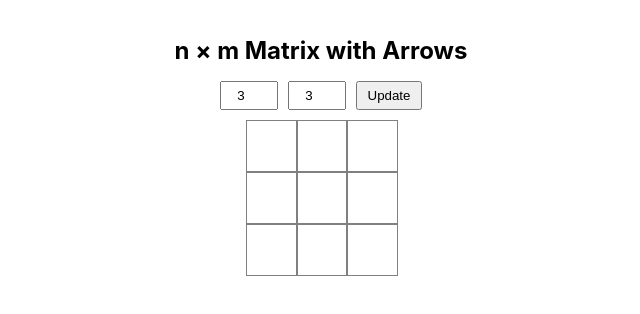
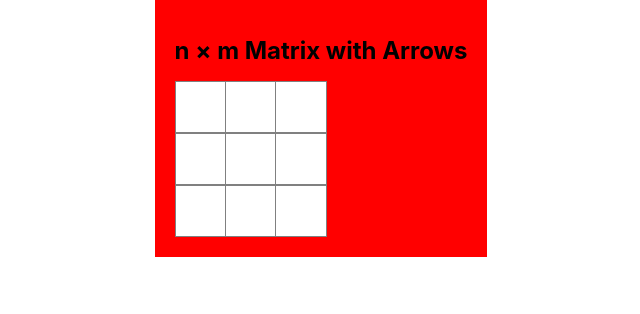
Before and after one commit to zelongjiang123/DirectedResearchAI, a React (Create React App) app in the folder game-visualization/: page / in a window 1280 px wide. Shown: the top 314 px of the page, without its empty margins (319-959 px from the left). Built offline with nearby package versions, Linux system fonts and the light colour scheme.

Commit message:
make a matrix grid

```diff
--- a/game-visualization/src/App.tsx
+++ b/game-visualization/src/App.tsx
@@ -1,7 +1,7 @@
 import React from 'react';
 import logo from './logo.svg';
 import './App.css';
-import MatrixGrid from './MatrixGrid';
+import MatrixGrid from './components/MatrixGrid';
 
 function App() {
   return (
--- a/game-visualization/src/MatrixGrid.tsx
+++ /dev/null
@@ -1,92 +0,0 @@
-import React, { useState } from "react";
-
-const directions = ["up", "down", "left", "right", "none"] as const;
-type Direction = (typeof directions)[number];
-
-type MatrixGridProps = {
-  initialRows?: number;
-  initialCols?: number;
-};
-
-const MatrixGrid: React.FC<MatrixGridProps> = ({ initialRows = 3, initialCols = 3 }) => {
-  const [rows, setRows] = useState<number>(initialRows);
-  const [cols, setCols] = useState<number>(initialCols);
-  const [arrowMatrix, setArrowMatrix] = useState<Direction[][]>(
-    Array.from({ length: rows }, () => Array.from({ length: cols }, () => "none"))
-  );
-
-  const handleArrowChange = (row: number, col: number) => {
-    setArrowMatrix((prev) => {
-      const newMatrix = prev.map((r) => [...r]);
-      const currentDirection = newMatrix[row][col];
-      const nextDirection = directions[(directions.indexOf(currentDirection) + 1) % directions.length];
-      newMatrix[row][col] = nextDirection;
-      return newMatrix;
-    });
-  };
-
-  const getArrowSVG = (direction: Direction) => {
-    switch (direction) {
-      case "up":
-        return "↑";
-      case "down":
-        return "↓";
-      case "left":
-        return "←";
-      case "right":
-        return "→";
-      default:
-        return "";
-    }
-  };
-
-  return (
-    <div style={{ display: "flex", flexDirection: "column", alignItems: "center", padding: "20px" }}>
-      <h1 style={{ fontSize: "24px", fontWeight: "bold" }}>n × m Matrix with Arrows</h1>
-      <div style={{ display: "flex", gap: "10px", marginBottom: "10px" }}>
-        <input
-          type="number"
-          min="1"
-          max="10"
-          value={rows}
-          onChange={(e) => setRows(Math.max(1, Math.min(10, Number(e.target.value))))}
-          style={{ width: "50px", textAlign: "center" }}
-        />
-        <input
-          type="number"
-          min="1"
-          max="10"
-          value={cols}
-          onChange={(e) => setCols(Math.max(1, Math.min(10, Number(e.target.value))))}
-          style={{ width: "50px", textAlign: "center" }}
-        />
-        <button onClick={() => setArrowMatrix(Array.from({ length: rows }, () => Array.from({ length: cols }, () => "none")))} style={{ padding: "5px 10px", cursor: "pointer" }}>Update</button>
-      </div>
-      <div style={{ display: "grid", gridTemplateColumns: `repeat(${cols}, 50px)`, gap: "0px" }}>
-        {arrowMatrix.map((row, rowIndex) =>
-          row.map((cell, colIndex) => (
-            <div
-              key={`${rowIndex}-${colIndex}`}
-              onClick={() => handleArrowChange(rowIndex, colIndex)}
-              style={{
-                display: "flex",
-                alignItems: "center",
-                justifyContent: "center",
-                width: "50px",
-                height: "50px",
-                border: "1px solid gray",
-                cursor: "pointer",
-                fontSize: "20px",
-                position: "relative",
-              }}
-            >
-              {getArrowSVG(cell)}
-            </div>
-          ))
-        )}
-      </div>
-    </div>
-  );
-};
-
-export default MatrixGrid;
--- /dev/null
+++ b/game-visualization/src/components/MatrixGrid.tsx
@@ -0,0 +1,90 @@
+import React, { useState } from "react";
+import './index.less';
+
+interface Arrow {
+  fromRow: number;
+  fromCol: number;
+  toRow: number;
+  toCol: number;
+}
+
+type MatrixGridProps = {
+  initialRows?: number;
+  initialCols?: number;
+};
+
+const MatrixGrid: React.FC<MatrixGridProps> = ({ initialRows = 3, initialCols = 3 }) => {
+  const [rows, setRows] = useState<number>(initialRows);
+  const [cols, setCols] = useState<number>(initialCols);
+  const [arrows, setArrows] = useState<Arrow[]>([]);
+  const [selectedCell, setSelectedCell] = useState<{ row: number; col: number } | null>(null);
+
+  const handleCellClick = (row: number, col: number) => {
+    if (selectedCell) {
+      setArrows([...arrows, { fromRow: selectedCell.row, fromCol: selectedCell.col, toRow: row, toCol: col }]);
+      setSelectedCell(null);
+    } else {
+      setSelectedCell({ row, col });
+    }
+  };
+
+  const cellSize = 50;
+  const svgWidth = cols * cellSize;
+  const svgHeight = rows * cellSize;
+
+  return (
+    <div className="matrix-grid" style={{ position: "relative", display: "inline-block", padding: "20px" }}>
+      <h1 style={{ fontSize: "24px", fontWeight: "bold", textAlign: "center" }}>n × m Matrix with Arrows</h1>
+          <div style={{position: "relative"}}>
+              <div style={{ display: "grid", gridTemplateColumns: `repeat(${cols}, ${cellSize}px)`, gap: "0px", position: "relative" }}>
+                  {Array.from({ length: rows }).map((_, rowIndex) =>
+                      Array.from({ length: cols }).map((_, colIndex) => (
+                          <div
+                              key={`${rowIndex}-${colIndex}`}
+                              onClick={() => handleCellClick(rowIndex, colIndex)}
+                              style={{
+                                  display: "flex",
+                                  alignItems: "center",
+                                  justifyContent: "center",
+                                  width: `${cellSize}px`,
+                                  height: `${cellSize}px`,
+                                  border: "1px solid gray",
+                                  cursor: "pointer",
+                                  backgroundColor: selectedCell?.row === rowIndex && selectedCell?.col === colIndex ? "lightblue" : "white",
+                              }}
+                          ></div>
+                      ))
+                  )}
+              </div>
+              <svg width={svgWidth} height={svgHeight} style={{ position: "absolute", top: 0, left: 0, pointerEvents: "none" }}>
+                  {arrows.map((arrow, index) => {
+                      const x1 = arrow.fromCol * cellSize + cellSize / 2;
+                      const y1 = arrow.fromRow * cellSize + cellSize / 2;
+                      const x2 = arrow.toCol * cellSize + cellSize / 2;
+                      const y2 = arrow.toRow * cellSize + cellSize / 2;
+                      return (
+                          <line
+                              key={index}
+                              x1={x1}
+                              y1={y1}
+                              x2={x2}
+                              y2={y2}
+                              stroke="black"
+                              strokeWidth="2"
+                              markerEnd="url(#arrowhead)"
+                          />
+                      );
+                  })}
+                  <defs>
+                      <marker id="arrowhead" markerWidth="10" markerHeight="7" refX="7" refY="3.5" orient="auto" markerUnits="strokeWidth">
+                          <polygon points="0 0, 10 3.5, 0 7" fill="black" />
+                      </marker>
+                  </defs>
+              </svg>
+          </div>
+
+    </div>
+  );
+};
+
+export default MatrixGrid;
--- /dev/null
+++ b/game-visualization/src/components/index.less
@@ -0,0 +1,3 @@
+.matrix-grid{
+    background-color: red;
+}
```
